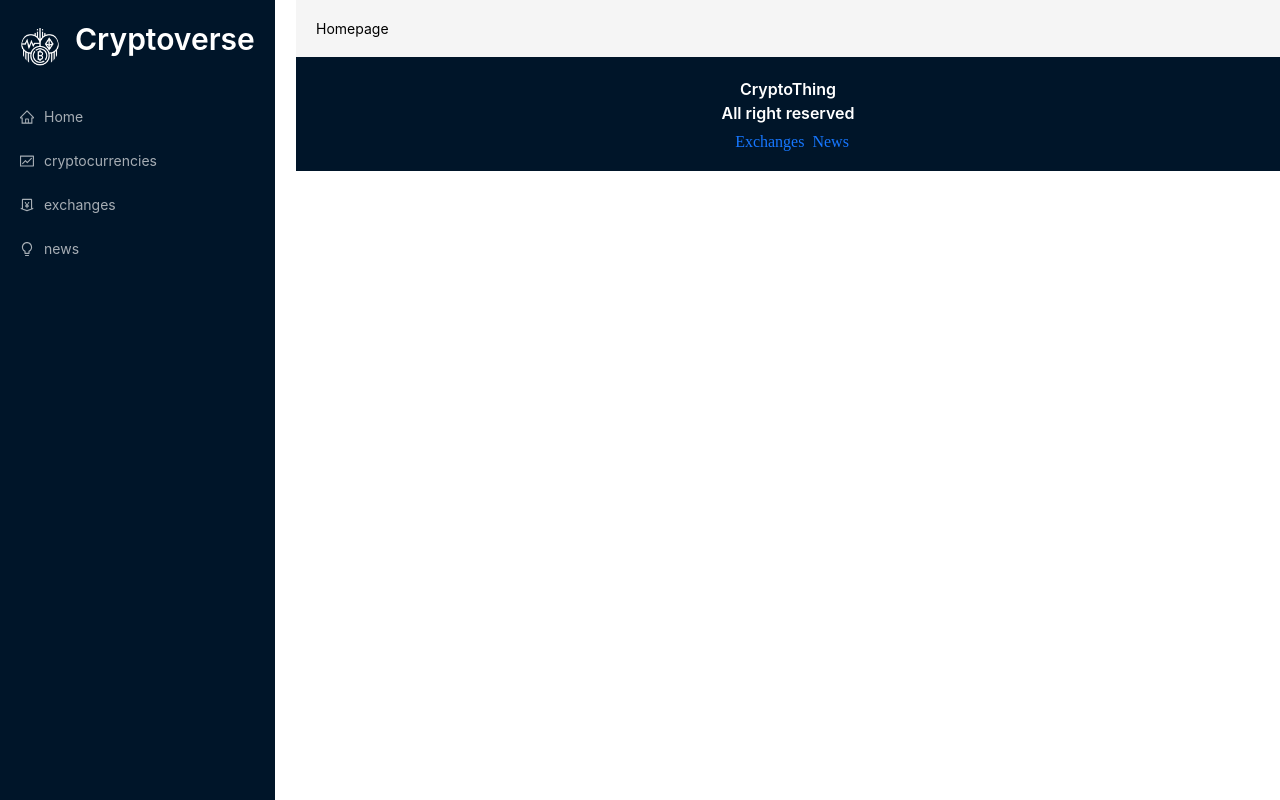
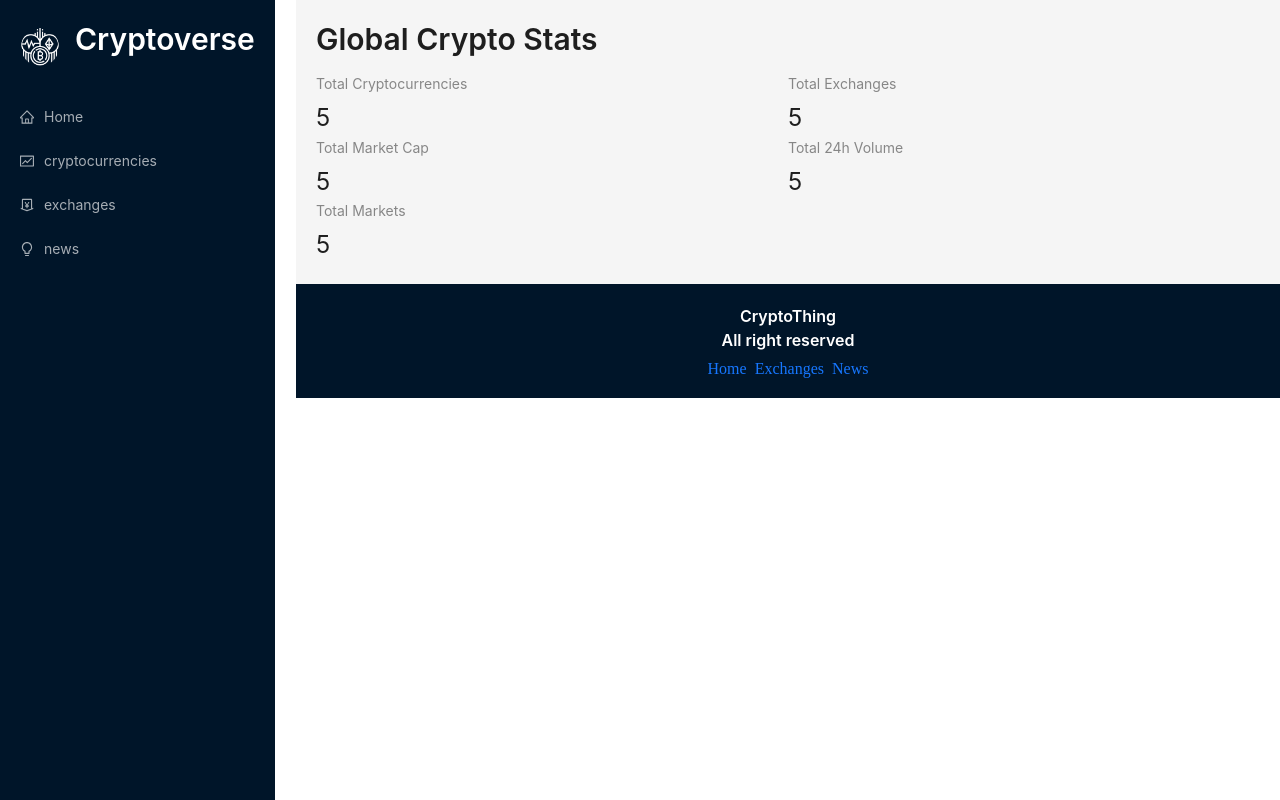
Before and after one commit to TILIKU/crypto-app, a React (Create React App) app: page / in a window 1280 px wide. Built offline with nearby package versions, Linux system fonts and the light colour scheme; no server answers.

Commit message:
implemented api, now math time

```diff
--- a/src/App.js
+++ b/src/App.js
@@ -34,7 +34,7 @@
             All right reserved
           </Typography.Title>
           <Space>
-            <Link to="/"></Link>
+            <Link to="/">Home</Link>
             <Link to="/ecvhanges">Exchanges</Link>
             <Link to="/news">News</Link>
           </Space>
--- /dev/null
+++ b/src/app/store.js
@@ -0,0 +1,11 @@
+import { configureStore } from "@reduxjs/toolkit";
+
+import { cryptoApi } from "../services/cryptoApi";
+
+export default  configureStore({
+    reducer: {
+        [cryptoApi.reducerPath]: cryptoApi.reducer
+    },
+    middleware: (getDefaultMiddleware) =>
+        getDefaultMiddleware().concat(cryptoApi.middleware),
+})
--- a/src/components/Homepage.jsx
+++ b/src/components/Homepage.jsx
@@ -1,8 +1,28 @@
 import React from 'react'
+import millify from 'millify'
+import  { Typography, Row, Col, Statistic } from "antd"
+import { Link } from 'react-router-dom'
+
+import { useGetCryptosQuery } from '../services/cryptoApi'
+
+const { Title} = Typography
 
 const Homepage = () => {
+  const { data, isFetching } = useGetCryptosQuery();
+
+  console.log(data)
+
   return (
-    <div>Homepage</div>
+    <>
+    <Title level={2} className="heading">Global Crypto Stats </Title>
+    <Row>
+      <Col span={12}><Statistic title="Total Cryptocurrencies" value={5} /></Col>
+      <Col span={12}><Statistic title="Total Exchanges" value={5} /></Col>
+      <Col span={12}><Statistic title="Total Market Cap" value={5} /></Col>
+      <Col span={12}><Statistic title="Total 24h Volume" value={5} /></Col>
+      <Col span={12}><Statistic title="Total Markets" value={5} /></Col>
+    </Row>
+    </>
   )
 }
 
--- a/src/index.js
+++ b/src/index.js
@@ -4,6 +4,8 @@
 import App from './App';
 // import 'antd/dist/antd.css'
 import { BrowserRouter } from "react-router-dom";
+import store from "./app/store";
+import { Provider } from "react-redux";
 
 const container = document.getElementById('root');
 
@@ -13,11 +15,15 @@
 // Initial render: Render an element to the root.
 root.render(
 <BrowserRouter>
-    <App />
+    <Provider store={store}>
+        <App />
+    </Provider>
 </BrowserRouter>);
 
 // During an update, there's no need to pass the container again.
 root.render(
     <BrowserRouter>
-        <App />
-    </BrowserRouter>);
+        <Provider store={store}>
+            <App />
+        </Provider>
+</BrowserRouter>);
--- /dev/null
+++ b/src/services/cryptoApi.js
@@ -0,0 +1,37 @@
+import { createApi, fetchBaseQuery } from "@reduxjs/toolkit/query/react"
+
+const cryptoApiHeaders = {
+    'X-RapidAPI-Key': '4b92161cd1msh6bbab11576085fdp1286dejsn9772236c7145',
+    'X-RapidAPI-Host': 'coinranking1.p.rapidapi.com'
+
+}
+const baseUrl = 'https://coinranking1.p.rapidapi.com/coins'
+
+const options = {
+    method: 'GET',
+    params: {
+      referenceCurrencyUuid: 'yhjMzLPhuIDl',
+      timePeriod: '24h',
+      'tiers[0]': '1',
+      orderBy: 'marketCap',
+      orderDirection: 'desc',
+      limit: '50',
+      offset: '0'
+    },
+};
+
+const createRequest = (url) => ({url, headers: cryptoApiHeaders})
+
+export const cryptoApi = createApi({
+    reducerPath: "cryptoApi",
+    baseQuery: fetchBaseQuery({baseUrl}),
+    endpoints:(builder) =>({
+        getCryptos:builder.query({
+            query: () => createRequest('')
+        })
+    })
+})
+
+export const {
+    useGetCryptosQuery,
+} = cryptoApi
```
